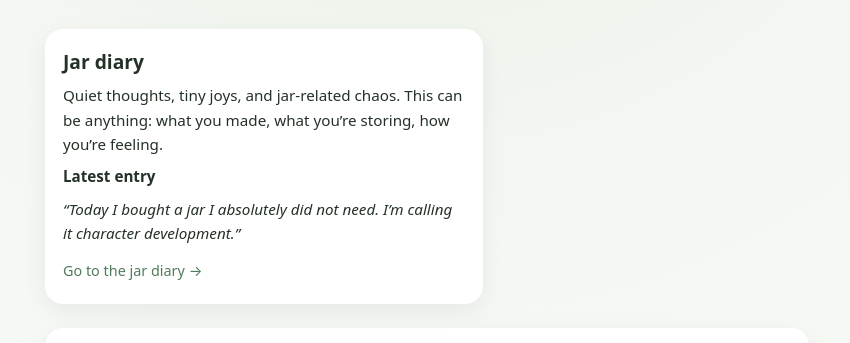
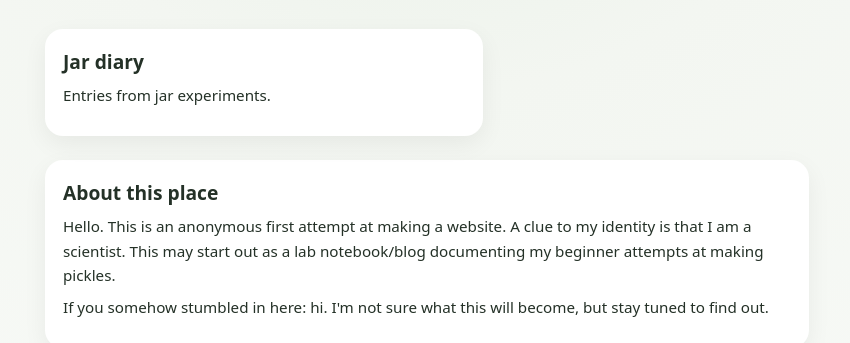
Before and after one commit to ilovejars/ilovejars.github.io, a plain HTML site: page index.html in a window 1280 px wide. Shown: the part 382-725 px from the top of the page, without its empty margins (213-1063 px from the left). Drawn offline with Linux system fonts and the light colour scheme.

Commit message:
Update index.html

```diff
--- a/index.html
+++ b/index.html
@@ -204,12 +204,8 @@
       <article class="card">
         <h2>Jar diary</h2>
         <p>
-          Quiet thoughts, tiny joys, and jar-related chaos. This can be
-          anything: what you made, what you’re storing, how you’re feeling.
+          Entries from jar experiments.
         </p>
-        <p><strong>Latest entry</strong></p>
-        <p><em>“Today I bought a jar I absolutely did not need. I’m calling it character development.”</em></p>
-        <a class="link" href="diary.html">Go to the jar diary →</a>
       </article>
     </section>
     <section class="card" id="about" style="margin-top:24px;">
```
